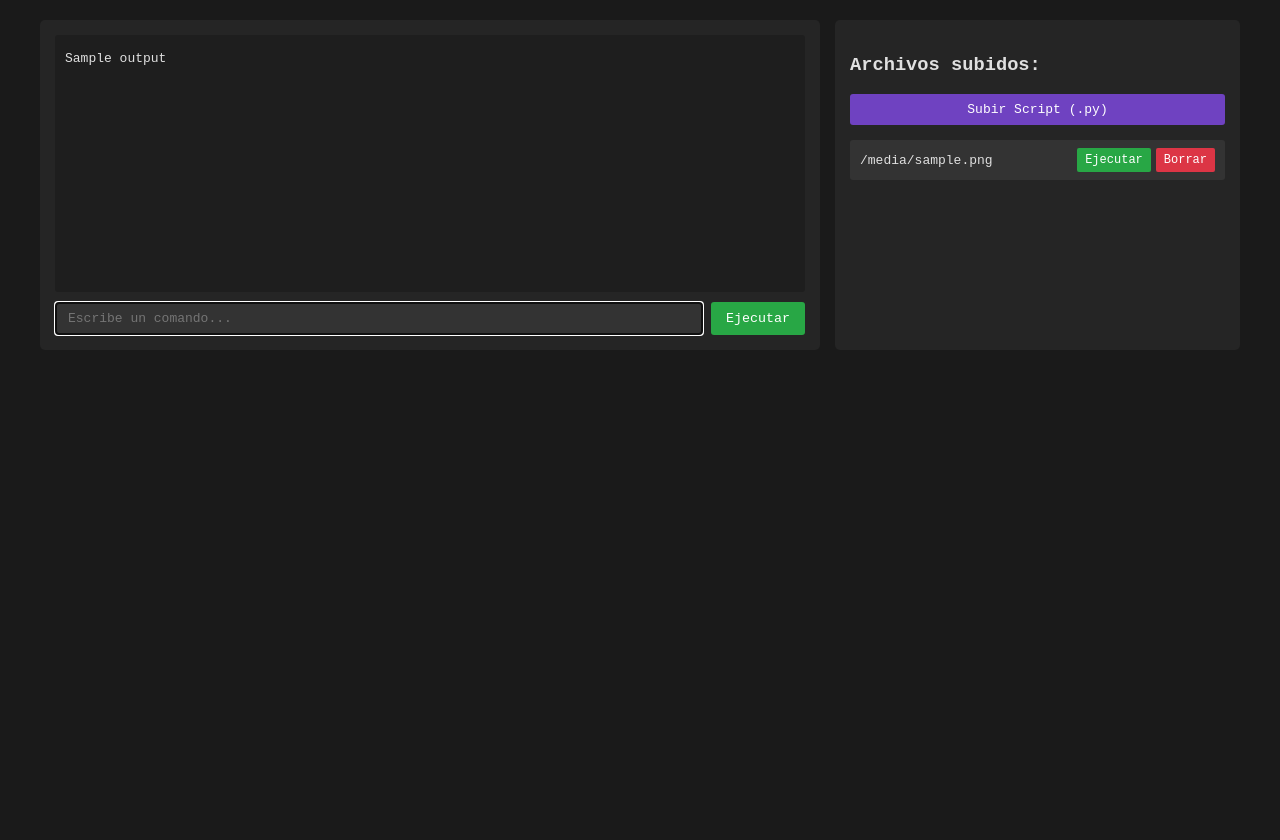
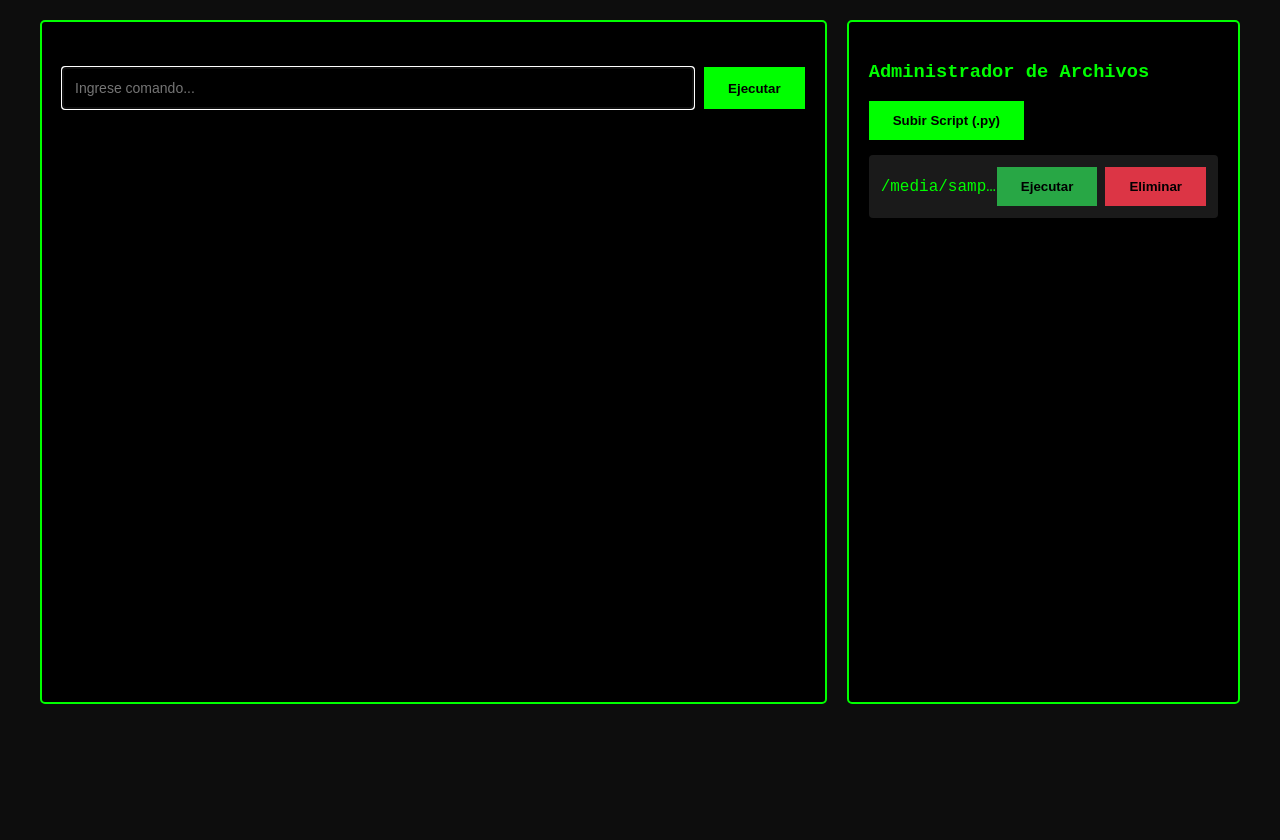
Before and after one commit to henrytmr/sys, a Flask app: template templates/index.html in a window 1280 px wide. Before the commit the page ends 336 px from the top, so only its background shows below. Run offline with Flask 3, Linux system fonts and the light colour scheme; the template is opened without the code that fills it: most values are stand-ins (such as "Sample title", 1, 10 or a date in 2020).

Commit message:
FSOCIETY1

```diff
--- a/app.py
+++ b/app.py
@@ -7,36 +7,15 @@ from flask import Flask, render_template, request, jsonify, session
 from flask_session import Session
 from werkzeug.utils import secure_filename
 
-# Configuración inicial
-UPLOAD_FOLDER = "uploads"
-ALLOWED_EXTENSIONS = {'py'}
-SAFE_COMMANDS = {'ls', 'cat', 'pwd', 'echo', 'mkdir', 'cd', 'python3'}
-BLACKLISTED_PYTHON = ['subprocess', 'os.system', 'open(', 'import os', 'eval', 'exec', 'compile']
-MAX_HISTORY_LINES = 100
-
 app = Flask("consola_web")
 app.secret_key = os.environ.get("SECRET_KEY", "clave_secreta")
-app.config["UPLOAD_FOLDER"] = UPLOAD_FOLDER
+app.config["UPLOAD_FOLDER"] = "uploads"
 app.config["SESSION_TYPE"] = "filesystem"
-app.config['MAX_CONTENT_LENGTH'] = 1 * 1024 * 1024  # 1MB máximo
 Session(app)
 
-# Configurar logging
-logging.basicConfig(level=logging.INFO)
-os.makedirs(UPLOAD_FOLDER, exist_ok=True)
+os.makedirs(app.config['UPLOAD_FOLDER'], exist_ok=True)
 user_sessions = {}
 
-# Funciones auxiliares
-def allowed_file(filename):
-    return '.' in filename and filename.rsplit('.', 1)[1].lower() in ALLOWED_EXTENSIONS
-
-def validate_python_code(code):
-    return not any(keyword in code for keyword in BLACKLISTED_PYTHON)
-
-def clean_history(history):
-    return history[-MAX_HISTORY_LINES:] if len(history) > MAX_HISTORY_LINES else history
-
-# Rutas
 @app.route("/", methods=["GET"])
 def index():
     try:
@@ -44,16 +23,14 @@ def index():
             session_id = str(uuid.uuid4())
             session["session_id"] = session_id
             user_sessions[session_id] = {
-                "globals": {},
                 "history": [],
-                "mode": "bash",
                 "cwd": os.getcwd()
             }
 
-        files = os.listdir(UPLOAD_FOLDER)
-        return render_template("index.html", output="", files=files)
+        files = os.listdir(app.config['UPLOAD_FOLDER'])
+        return render_template("index.html", files=files)
     except Exception as e:
-        logging.error(f"Error en index: {str(e)}")
+        logging.error(f"Error inicial: {str(e)}")
         return render_template("error.html", error="Error inicializando sesión")
 
 @app.route("/execute", methods=["POST"])
@@ -65,7 +42,6 @@ def execute():
 
         data = request.get_json()
         command = data.get("command", "").strip()
-        mode = data.get("mode", "bash")
         user = user_sessions[session_id]
 
         if not command:
@@ -75,54 +51,25 @@ def execute():
             user["history"] = []
             return jsonify({"output": "", "history": user["history"]})
 
-        output = ""
         try:
-            if mode == "bash":
-                base_cmd = command.split()[0]
-                if base_cmd not in SAFE_COMMANDS:
-                    output = f"Error: Comando '{base_cmd}' no permitido"
-                else:
-                    if command.startswith("cd "):
-                        new_dir = command[3:].strip()
-                        try:
-                            os.chdir(new_dir)
-                            user["cwd"] = os.getcwd()
-                            output = f"Directorio cambiado a: {user['cwd']}"
-                        except Exception as e:
-                            output = f"Error: {str(e)}"
-                    else:
-                        process = subprocess.Popen(
-                            shlex.split(command),
-                            stdout=subprocess.PIPE,
-                            stderr=subprocess.PIPE,
-                            text=True,
-                            cwd=user.get("cwd", os.getcwd())
-                        )
-                        try:
-                            stdout, stderr = process.communicate(timeout=10)
-                            output = stdout + stderr
-                        except subprocess.TimeoutExpired:
-                            process.kill()
-                            output = "Error: Tiempo de ejecución excedido (10s)"
+            process = subprocess.Popen(
+                shlex.split(command),
+                stdout=subprocess.PIPE,
+                stderr=subprocess.PIPE,
+                text=True,
+                cwd=user.get("cwd", os.getcwd())
+            )
 
-            elif mode == "python":
-                if not validate_python_code(command):
-                    output = "Error: Código contiene operaciones no permitidas"
-                else:
-                    local_ctx = user["globals"]
-                    try:
-                        exec(command, local_ctx)
-                        output = str(local_ctx.get("_", "")) or "Comando ejecutado."
-                    except Exception as e:
-                        output = f"Error de Python: {str(e)}"
-            else:
-                output = "Modo inválido."
+            stdout, stderr = process.communicate()
+            output = stdout + stderr
+
+            if process.returncode != 0:
+                output += f"\n[Código de salida: {process.returncode}]"
 
         except Exception as e:
             output = f"Error: {str(e)}"
 
         user["history"].append(f"$ {command}\n{output}")
-        user["history"] = clean_history(user["history"])
         return jsonify({"output": output, "history": user["history"]})
 
     except Exception as e:
@@ -132,80 +79,39 @@ def execute():
 @app.route("/upload", methods=["POST"])
 def upload_file():
     try:
-        if 'archivo' not in request.files:
-            return jsonify({'error': 'No se seleccionó archivo'}), 400
-
         file = request.files['archivo']
-        if file.filename == '':
-            return jsonify({'error': 'Nombre de archivo vacío'}), 400
-
-        if file and allowed_file(file.filename):
-            filename = secure_filename(file.filename)
-            filepath = os.path.join(app.config['UPLOAD_FOLDER'], filename)
-            file.save(filepath)
-            return jsonify({'success': f'Archivo {filename} subido correctamente'})
-        return jsonify({'error': 'Solo se permiten archivos .py'}), 400
+        filename = secure_filename(file.filename)
+        file.save(os.path.join(app.config['UPLOAD_FOLDER'], filename))
+        return jsonify({'success': f'Archivo {filename} subido correctamente'})
     except Exception as e:
-        logging.error(f"Error en upload: {str(e)}")
         return jsonify({'error': str(e)}), 500
 
-@app.route("/run/<filename>")
+@app.route("/delete/<filename>", methods=["DELETE"])
+def delete_file(filename):
+    try:
+        safe_filename = secure_filename(filename)
+        filepath = os.path.join(app.config['UPLOAD_FOLDER'], safe_filename)
+        os.remove(filepath)
+        return jsonify({'success': f'Archivo {safe_filename} eliminado'})
+    except Exception as e:
+        return jsonify({'error': str(e)}), 500
+
+@app.route("/run/<filename>", methods=["POST"])
 def run_file(filename):
     try:
-        filepath = os.path.join(app.config['UPLOAD_FOLDER'], secure_filename(filename))
-        if not os.path.exists(filepath):
-            return jsonify({'error': 'Archivo no encontrado'}), 404
-
+        safe_filename = secure_filename(filename)
+        filepath = os.path.join(app.config['UPLOAD_FOLDER'], safe_filename)
         process = subprocess.Popen(
             ['python3', filepath],
             stdout=subprocess.PIPE,
             stderr=subprocess.PIPE,
             text=True
         )
-        try:
-            stdout, stderr = process.communicate(timeout=30)
-            output = stdout + stderr
-        except subprocess.TimeoutExpired:
-            process.kill()
-            output = "Error: Tiempo de ejecución excedido (30s)"
-
-        if "session_id" in session:
-            user = user_sessions.get(session["session_id"])
-            if user:
-                user["history"].append(f"$ python {filename}\n{output}")
-                user["history"] = clean_history(user["history"])
-
+        stdout, stderr = process.communicate()
+        output = stdout + stderr
         return jsonify({'output': output})
     except Exception as e:
-        logging.error(f"Error en run: {str(e)}")
         return jsonify({'error': str(e)}), 500
 
-@app.route("/delete/<filename>", methods=["DELETE"])
-def delete_file(filename):
-    try:
-        safe_filename = secure_filename(filename)
-        if not safe_filename or safe_filename != filename:
-            logging.warning(f"Intento de borrado con nombre inválido: {filename}")
-            return jsonify({'error': 'Nombre de archivo inválido'}), 400
-
-        filepath = os.path.join(app.config['UPLOAD_FOLDER'], safe_filename)
-
-        if not os.path.isfile(filepath):
-            return jsonify({'error': 'Archivo no encontrado'}), 404
-
-        try:
-            os.remove(filepath)
-            logging.info(f"Archivo {safe_filename} eliminado correctamente")
-            return jsonify({'success': f'Archivo {safe_filename} eliminado'})
-        except PermissionError:
-            logging.error(f"Error de permisos al eliminar {safe_filename}")
-            return jsonify({'error': 'Error de permisos'}), 500
-        except Exception as e:
-            logging.error(f"Error eliminando archivo: {str(e)}")
-            return jsonify({'error': 'Error al eliminar el archivo'}), 500
-    except Exception as e:
-        logging.error(f"Error general en delete: {str(e)}")
-        return jsonify({'error': 'Error interno del servidor'}), 500
-
 if __name__ == "__main__":
-    app.run(debug=False)
+    app.run(host='0.0.0.0', port=5000)
--- a/render.yaml
+++ b/render.yaml
@@ -3,7 +3,7 @@ services:
     name: consola-web
     env: python
     buildCommand: pip install -r requirements.txt
-    startCommand: gunicorn --workers 2 --timeout 120 --preload app:app
+    startCommand: gunicorn --workers 4 --preload app:app
     runtime: python
     pythonVersion: 3.11
     envVars:
--- a/static/style.css
+++ b/static/style.css
@@ -1,180 +1,143 @@
 body {
+    background: #0d0d0d;
+    color: #00ff00;
     font-family: 'Courier New', monospace;
-    background-color: #1a1a1a;
-    color: #e0e0e0;
     margin: 0;
-    padding: 10px;
+    padding: 20px;
+    min-height: 100vh;
 }
 
 .container {
-    display: flex;
-    flex-direction: column;
-    gap: 15px;
-    max-width: 100%;
-    padding: 10px;
-}
-
-@media (min-width: 768px) {
-    .container {
-        flex-direction: row;
-        max-width: 1200px;
-        margin: 0 auto;
-    }
+    display: grid;
+    grid-template-columns: 2fr 1fr;
+    gap: 20px;
+    max-width: 1200px;
+    margin: 0 auto;
 }
 
 .console {
-    flex: 2;
-    background: #252525;
+    background: #000;
+    border: 2px solid #00ff00;
     border-radius: 5px;
-    padding: 15px;
-    min-height: 300px;
-    max-height: 70vh;
-    overflow: hidden;
-    display: flex;
-    flex-direction: column;
+    padding: 20px;
+    height: 80vh;
+    overflow-y: auto;
 }
 
 .history {
-    flex: 1;
-    overflow-y: auto;
-    background: #1e1e1e;
-    padding: 10px;
-    border-radius: 3px;
-    margin-bottom: 10px;
-    font-size: 13px;
-}
-
-.history-line {
-    margin: 5px 0;
-    white-space: pre-wrap;
-    word-break: break-word;
-    line-height: 1.4;
-}
-
-.history-line.error {
-    color: #dc3545;
-    font-weight: bold;
-    background: rgba(220, 53, 69, 0.1);
-    padding: 5px;
-    border-radius: 3px;
-}
-
-.history-line.success {
-    color: #28a745;
-    font-weight: bold;
-    background: rgba(40, 167, 69, 0.1);
-    padding: 5px;
-    border-radius: 3px;
+    margin-bottom: 15px;
 }
 
 .input-area {
     display: flex;
-    gap: 8px;
+    gap: 10px;
+    position: sticky;
+    bottom: 0;
+    background: #000;
+    padding: 10px 0;
 }
 
 #command {
     flex: 1;
-    padding: 8px 12px;
-    background: #333;
-    border: 1px solid #444;
-    border-radius: 3px;
-    color: #fff;
-    font-family: 'Courier New', monospace;
-    font-size: 13px;
+    background: #000;
+    border: 1px solid #00ff00;
+    color: #00ff00;
+    padding: 12px;
+    font-size: 14px;
 }
 
-#execute {
-    background: #28a745;
-    color: white;
-    padding: 8px 15px;
+button {
+    background: #00ff00;
+    color: #000;
     border: none;
-    border-radius: 3px;
+    padding: 12px 24px;
     cursor: pointer;
-    font-family: 'Courier New', monospace;
+    font-weight: bold;
+    transition: opacity 0.3s;
 }
 
-#execute:hover {
-    opacity: 0.9;
+button:hover {
+    opacity: 0.8;
 }
 
-.files {
-    flex: 1;
-    background: #252525;
+.file-manager {
+    background: #000;
+    border: 2px solid #00ff00;
     border-radius: 5px;
-    padding: 15px;
-    max-height: 70vh;
+    padding: 20px;
+    height: 80vh;
     overflow-y: auto;
 }
 
-.file-actions {
-    margin-bottom: 15px;
-}
-
-.upload-btn {
-    background: #6f42c1;
-    color: white;
-    padding: 8px 12px;
-    border: none;
-    border-radius: 3px;
-    width: 100%;
-    cursor: pointer;
-    font-family: 'Courier New', monospace;
-    font-size: 13px;
-}
-
-.upload-btn:hover {
-    opacity: 0.9;
-}
-
 .file-list {
+    margin-top: 15px;
     display: flex;
     flex-direction: column;
-    gap: 8px;
+    gap: 10px;
 }
 
 .file-item {
     display: flex;
     justify-content: space-between;
     align-items: center;
-    background: #333;
-    padding: 8px 10px;
-    border-radius: 3px;
-    font-size: 13px;
-    transition: all 0.3s ease;
-}
-
-.file-item.deleting {
-    opacity: 0.5;
-    background: rgba(220, 53, 69, 0.1);
+    background: #1a1a1a;
+    padding: 12px;
+    border-radius: 4px;
 }
 
 .filename {
     overflow: hidden;
     text-overflow: ellipsis;
     white-space: nowrap;
-    flex: 1;
+    max-width: 200px;
 }
 
 .btn-group {
     display: flex;
-    gap: 5px;
-}
-
-.btn-run, .btn-delete {
-    padding: 5px 8px;
-    border: none;
-    border-radius: 2px;
-    cursor: pointer;
-    font-size: 12px;
-    font-family: 'Courier New', monospace;
+    gap: 8px;
 }
 
 .btn-run {
     background: #28a745;
-    color: white;
 }
 
 .btn-delete {
     background: #dc3545;
-    color: white;
 }
+
+.command-line {
+    color: #00ff00;
+    margin-bottom: 5px;
+    font-weight: bold;
+}
+
+.output {
+    color: #ffffff;
+    margin-bottom: 15px;
+    white-space: pre-wrap;
+}
+
+.success-message {
+    color: #28a745;
+    padding: 10px;
+    border-left: 3px solid #28a745;
+    margin: 10px 0;
+}
+
+.error-message {
+    color: #dc3545;
+    padding: 10px;
+    border-left: 3px solid #dc3545;
+    margin: 10px 0;
+}
+
+@media (max-width: 768px) {
+    .container {
+        grid-template-columns: 1fr;
+        height: auto;
+    }
+
+    .console, .file-manager {
+        height: 50vh;
+    }
+}
--- a/templates/index.html
+++ b/templates/index.html
@@ -2,7 +2,7 @@
 <html lang="es">
 <head>
     <meta charset="UTF-8">
-    <title>Consola Web</title>
+    <title>Consola Avanzada</title>
     <meta name="viewport" content="width=device-width, initial-scale=1.0">
     <link rel="stylesheet" href="{{ url_for('static', filename='style.css') }}">
 </head>
@@ -10,31 +10,29 @@
     <div class="container">
         <div class="console">
             <div class="history" id="history">
-                {% for line in output.split('\n') %}
-                    <div class="history-line">{{ line }}</div>
-                {% endfor %}
+                <!-- Historial se actualiza dinámicamente -->
             </div>
             <div class="input-area">
-                <input type="text" id="command" placeholder="Escribe un comando..." autocomplete="off" autofocus>
+                <input type="text" id="command" placeholder="Ingrese comando..." autocomplete="off" autofocus>
                 <button id="execute">Ejecutar</button>
             </div>
         </div>
 
-        <div class="files">
-            <h3>Archivos subidos:</h3>
+        <div class="file-manager">
+            <h3>Administrador de Archivos</h3>
             <div class="file-actions">
                 <button class="upload-btn" onclick="document.getElementById('file-input').click()">
                     Subir Script (.py)
                 </button>
-                <input type="file" id="file-input" hidden accept=".py" onchange="uploadFile(this)">
+                <input type="file" id="file-input" hidden accept=".py">
             </div>
-            <div class="file-list">
+            <div class="file-list" id="fileList">
                 {% for file in files %}
-                    <div class="file-item">
+                    <div class="file-item" data-filename="{{ file }}">
                         <span class="filename">{{ file }}</span>
                         <div class="btn-group">
                             <button class="btn-run" onclick="runFile('{{ file }}')">Ejecutar</button>
-                            <button class="btn-delete" onclick="deleteFile('{{ file }}')">Borrar</button>
+                            <button class="btn-delete" onclick="deleteFile('{{ file }}')">Eliminar</button>
                         </div>
                     </div>
                 {% endfor %}
@@ -45,136 +43,109 @@
     <script>
         // Manejo de comandos
         document.getElementById('execute').addEventListener('click', executeCommand);
-        document.getElementById('command').addEventListener('keydown', (e) => {
+        document.getElementById('command').addEventListener('keypress', (e) => {
             if (e.key === 'Enter') executeCommand();
         });
 
         async function executeCommand() {
-            const command = document.getElementById('command').value.trim();
+            const commandInput = document.getElementById('command');
+            const command = commandInput.value.trim();
             if (!command) return;
 
             try {
                 const response = await fetch('/execute', {
                     method: 'POST',
-                    headers: { 'Content-Type': 'application/json' },
-                    body: JSON.stringify({ command: command, mode: 'bash' })
+                    headers: {'Content-Type': 'application/json'},
+                    body: JSON.stringify({command: command})
                 });
 
-                if (!response.ok) {
-                    const errorData = await response.json();
-                    throw new Error(errorData.error || 'Error en la solicitud');
+                const data = await response.json();
+                updateHistory(data);
+                commandInput.value = '';
+            } catch (error) {
+                showError(`Error: ${error.message}`);
+            }
+        }
+
+        // Manejo de archivos
+        document.getElementById('file-input').addEventListener('change', async (e) => {
+            const file = e.target.files[0];
+            const formData = new FormData();
+            formData.append('archivo', file);
+
+            try {
+                const response = await fetch('/upload', {
+                    method: 'POST',
+                    body: formData
+                });
+                const result = await response.json();
+                if (response.ok) {
+                    showSuccess(result.success);
+                    window.location.reload();
+                } else {
+                    throw new Error(result.error);
                 }
+            } catch (error) {
+                showError(error.message);
+            }
+        });
 
-                const data = await response.json();
-                updateHistory(data.history);
-                document.getElementById('command').value = '';
+        async function deleteFile(filename) {
+            if (!confirm(`¿Eliminar ${filename}?`)) return;
+
+            try {
+                const response = await fetch(`/delete/${filename}`, {
+                    method: 'DELETE'
+                });
+                const result = await response.json();
+
+                if (response.ok) {
+                    document.querySelector(`.file-item[data-filename="${filename}"]`).remove();
+                    showSuccess(result.success);
+                } else {
+                    throw new Error(result.error);
+                }
             } catch (error) {
                 showError(error.message);
             }
         }
 
-        function updateHistory(history) {
-            const historyDiv = document.getElementById('history');
-            historyDiv.innerHTML = history.map(item => {
-                return `<div class="history-line">${item.replace(/\n/g, '<br>')}</div>`;
-            }).join('');
-            historyDiv.scrollTop = historyDiv.scrollHeight;
-        }
-
         async function runFile(filename) {
             try {
-                const response = await fetch(`/run/${encodeURIComponent(filename)}`);
-                if (!response.ok) {
-                    const errorData = await response.json();
-                    throw new Error(errorData.error || 'Error al ejecutar');
+                const response = await fetch(`/run/${filename}`, {
+                    method: 'POST'
+                });
+                const result = await response.json();
+
+                if (response.ok) {
+                    updateHistory({output: `Ejecutando ${filename}:\n${result.output}`});
+                } else {
+                    throw new Error(result.error);
                 }
-                const result = await response.json();
-                appendToHistory(`$ python ${filename}\n${result.output}`);
-            } catch (error) {
-                showError(error.message);
-            }
-        }
-
-        async function deleteFile(filename) {
-            if (!confirm(`¿Borrar ${filename}?`)) return;
-
-            try {
-                const response = await fetch(`/delete/${encodeURIComponent(filename)}`, {
-                    method: 'DELETE'
-                });
-
-                if (!response.ok) {
-                    const errorData = await response.json();
-                    throw new Error(errorData.error || 'Error al borrar');
-                }
-
-                const result = await response.json();
-                removeFileFromDOM(filename);
-                showSuccess(result.success);
-            } catch (error) {
-                showError(error.message);
-                setTimeout(() => window.location.reload(), 2000);
-            }
-        }
-
-        async function uploadFile(input) {
-            if (!input.files[0]) return;
-
-            try {
-                const formData = new FormData();
-                formData.append('archivo', input.files[0]);
-                const response = await fetch('/upload', {
-                    method: 'POST',
-                    body: formData
-                });
-
-                if (!response.ok) {
-                    const errorData = await response.json();
-                    throw new Error(errorData.error || 'Error al subir');
-                }
-
-                const result = await response.json();
-                showSuccess(result.success);
-                window.location.reload();
             } catch (error) {
                 showError(error.message);
             }
         }
 
         // Funciones auxiliares
-        function appendToHistory(content) {
+        function updateHistory(data) {
             const historyDiv = document.getElementById('history');
-            const div = document.createElement('div');
-            div.className = 'history-line';
-            div.innerHTML = content.replace(/\n/g, '<br>');
-            historyDiv.appendChild(div);
+            historyDiv.innerHTML += `
+                <div class="command-line">$ ${data.command || '...'}</div>
+                <div class="output">${data.output.replace(/\n/g, '<br>')}</div>
+            `;
             historyDiv.scrollTop = historyDiv.scrollHeight;
-        }
-
-        function removeFileFromDOM(filename) {
-            document.querySelectorAll('.file-item').forEach(item => {
-                if (item.querySelector('.filename').textContent === filename) {
-                    item.classList.add('deleting');
-                    setTimeout(() => item.remove(), 300);
-                }
-            });
         }
 
         function showSuccess(message) {
             const historyDiv = document.getElementById('history');
-            const div = document.createElement('div');
-            div.className = 'history-line success';
-            div.textContent = message;
-            historyDiv.appendChild(div);
+            historyDiv.innerHTML += `<div class="success-message">✓ ${message}</div>`;
             historyDiv.scrollTop = historyDiv.scrollHeight;
         }
 
         function showError(message) {
             const historyDiv = document.getElementById('history');
-            const div = document.createElement('div');
-            div.className = 'history-line error';
-            div.textContent = `Error: ${message}`;
-            historyDiv.appendChild(div);
+            historyDiv.innerHTML += `<div class="error-message">✗ ${message}</div>`;
             historyDiv.scrollTop = historyDiv.scrollHeight;
         }
     </script>
```
